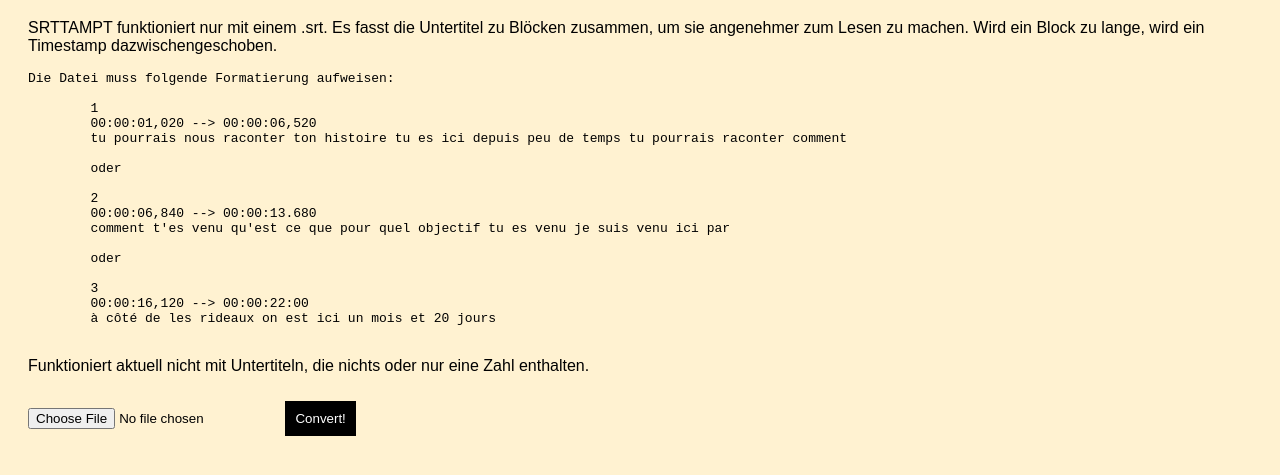
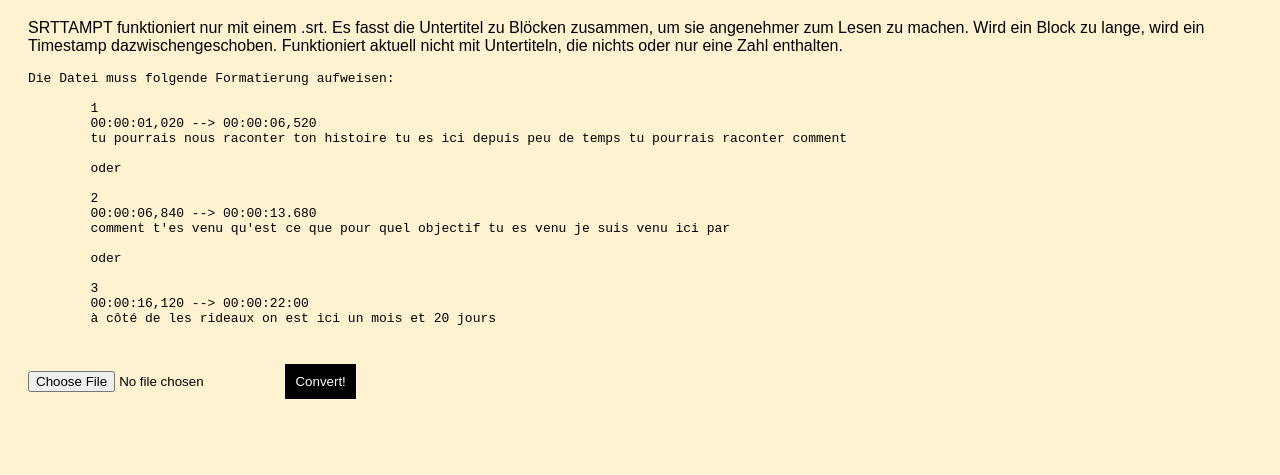
Before and after one commit to fkoch2/SRTTAMPT, a plain HTML site: page index.html in a window 1280 px wide. Shown: the part 61-536 px from the top of the page. Drawn offline with Linux system fonts and the light colour scheme.

Commit message:
Update index.html

```diff
--- a/index.html
+++ b/index.html
@@ -28,7 +28,8 @@
     <h1>srt to a more practical transcript (SRTTAMPT)</h1>
     <p>SRTTAMPT funktioniert nur mit einem .srt.
         Es fasst die Untertitel zu Blöcken zusammen, um sie angenehmer zum Lesen zu machen.
-        Wird ein Block zu lange, wird ein Timestamp dazwischengeschoben.</p>
+        Wird ein Block zu lange, wird ein Timestamp dazwischengeschoben.
+        Funktioniert aktuell nicht mit Untertiteln, die nichts oder nur eine Zahl enthalten.</p>
     <pre>Die Datei muss folgende Formatierung aufweisen:
 
         1
@@ -47,7 +48,7 @@
         00:00:16,120 --> 00:00:22:00
         à côté de les rideaux on est ici un mois et 20 jours
     </pre>
-    <p>Funktioniert aktuell nicht mit Untertiteln, die nichts oder nur eine Zahl enthalten.</p>
+
     <input type="file" id="fileInput" accept=".srt">
     <button onclick="processFile()">Convert!</button>
     <a id="downloadLink" style="display:none">Download Output</a>
```
